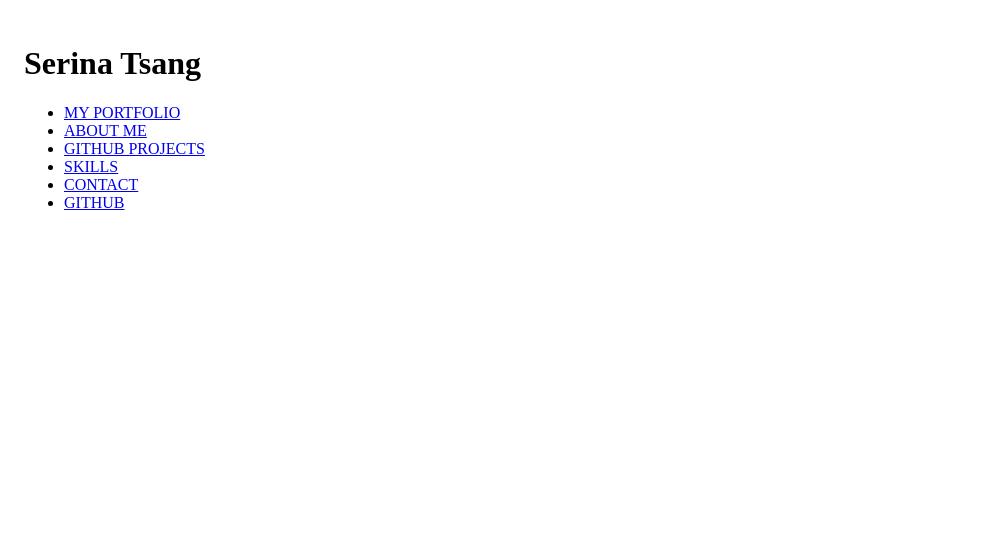
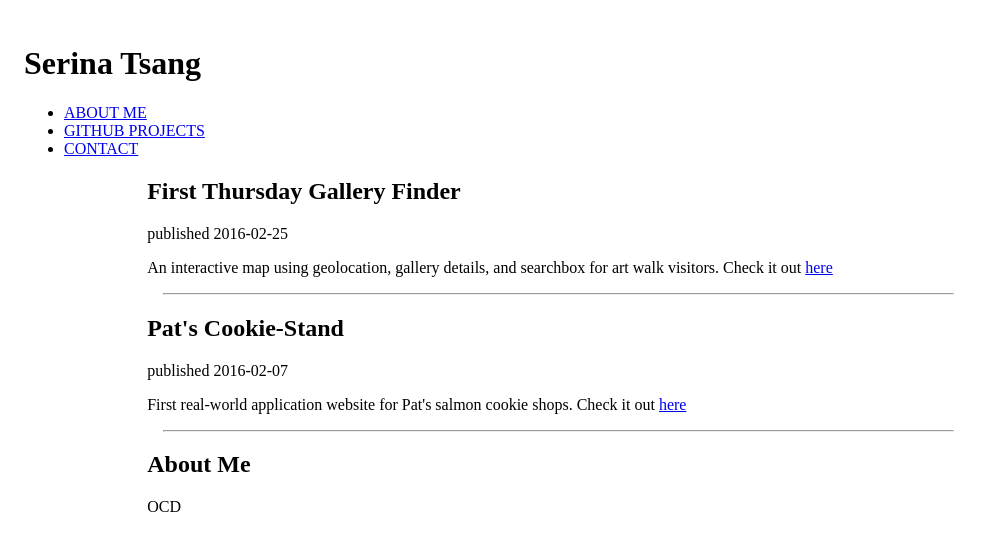
Before and after one commit to serinat/301n3-portfolio, a plain HTML site: page index.html in a window 1280 px wide. Shown: the whole page, without its empty margins (0-992 px from the left). Drawn offline with nearby package versions, Linux system fonts and the light colour scheme.

Commit message:
printing to DOM but still have more work to do

```diff
--- a/index.html
+++ b/index.html
@@ -14,11 +14,26 @@
   </header>
   <nav id="menuBar">
     <ul>
-      <li><a href="#default">MY PORTFOLIO</a></li>
-      <li><a href="#content">ABOUT ME</a></li>
-      <li><a href="#recent_work">GITHUB PROJECTS</a></li>
-      <li><a href="skills">SKILLS</a></li>
-      <li><a href="#contact">CONTACT</a></li>
-      <li><a href="https://github.com/serinat">GITHUB</a></li>
+      <li><a href="about">ABOUT ME</a></li>
+      <li><a href="projects">GITHUB PROJECTS</a></li>
+      <li><a href="contact">CONTACT</a></li>
     </ul>
   </nav>
+  <main>
+      <section id='projects'>
+        <project class="template"
+          <header>
+            <h2>Title</h2>
+              published <time pubdate datetime="2000-01-01">Publish Time</time>
+          </header>
+          <section class='project-body'></section>
+        </project>
+      </section>
+
+            <h2>About Me</h2>
+            <p>OCD</p>
+  </main>
+  <script type='text/javascript' src='scripts/projects.js'></script>
+    <script type='text/javascript' src='scripts/app.js'></script>
+  </body>
+</html>
--- a/scripts/app.js
+++ b/scripts/app.js
@@ -0,0 +1,33 @@
+var projects = [];
+
+function Project(projectObj) {
+  this.title = projectObj.title;
+  this.publishedOn = projectObj.publishedOn;
+  this.body = projectObj.body;
+}
+
+Project.prototype.toHtml = function () {
+  var $newProject = $('project.template').clone();
+
+  $newProject.find('h2').text(this.title);
+  $newProject.find('time').text(this.publishedOn);
+  $newProject.find('.project-body').html(this.body);
+
+  $newProject.append('<hr>');
+
+  $newProject.removeClass('template');
+
+  return $newProject;
+}
+
+projectData.sort(function(a,b) {
+  return (new Date(b.publishedOn)) - (new Date(a.publishedOn));
+});
+
+projectData.forEach(function(ele) {
+  projects.push(new Project(ele));
+})
+
+projects.forEach(function(a){
+  $('#projects').append(a.toHtml())
+});
--- a/scripts/projects.js
+++ b/scripts/projects.js
@@ -2,6 +2,10 @@ var projectData = [
   {
     title: 'First Thursday Gallery Finder',
     publishedOn: '2016-02-25',
-    body: '<p>An interactive map using geolocation, gallery details, and searchbox for art walk visitors. Check it out @ <a href=http://lillianszugyi.github.io/art-gallery-finder/</a></p>'
-  }
-]
+    body: '<p>An interactive map using geolocation, gallery details, and searchbox for art walk visitors. Check it out <a href=\'http://lillianszugyi.github.io/art-gallery-finder/\'>here</a></p>'
+  },
+  { title: 'Pat\'s Cookie-Stand',
+    publishedOn: '2016-02-07',
+    body: '<p>First real-world application website for Pat\'s salmon cookie shops. Check it out <a href =\'http://serinat.github.io/cookie-stand/\'>here</a></p>'
+  },
+];
```
